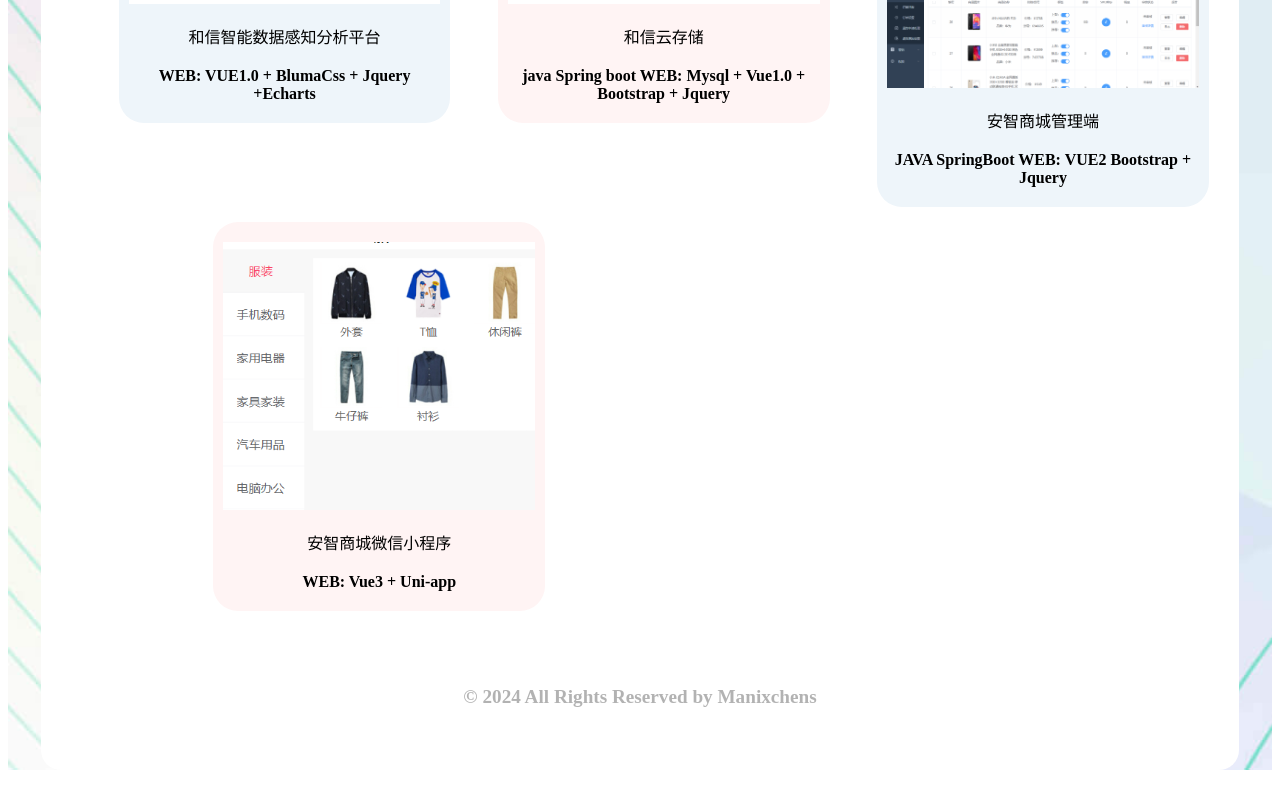
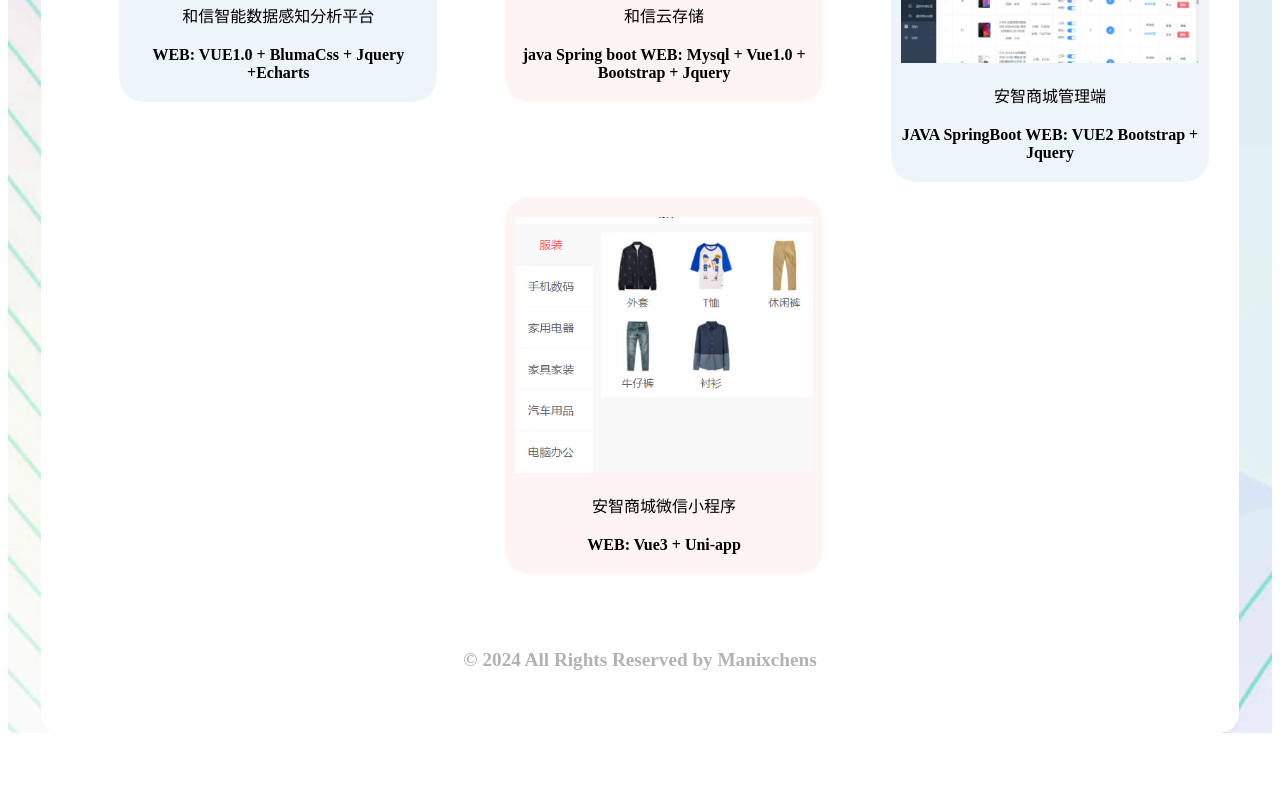
Before and after one commit to ManixChen/manixchen-blog, a Vue app: page /works/webdev in a window 1280 px wide. Shown: the part 1201-2001 px from the top of the page. After the commit the page ends 1964 px from the top, so only its background shows below. Built offline with nearby package versions, Linux system fonts and the light colour scheme.

Commit message:
简单优化

```diff
--- a/src/stores/works.js
+++ b/src/stores/works.js
@@ -2,6 +2,7 @@ import { ref ,computed} from 'vue'
 import { defineStore } from 'pinia'
 
 export const useWorksStore = defineStore('works', () => {
+    // 默认图集
     const allimgs = [
         {src:"/src/assets/imgs/lunbo/project_anli_01.png",title:"安利云购",desc:"WEB VUE3、elementplus、pinia、vuerouter、vueuse"},
         {src:"/src/assets/imgs/lunbo/project_anli_04.png",title:"安利易联网",desc:"WEB VUE2、elementui、vuex、vuerouter"},
--- a/src/views/Works/webdev/index.vue
+++ b/src/views/Works/webdev/index.vue
@@ -1,10 +1,11 @@
 <script setup>
-import { computed, nextTick, onMounted } from "vue";
+import {  nextTick, onMounted } from "vue";
 import { useWorksStore } from "@/stores/works";
 import { storeToRefs } from "pinia";
 const worksStore = useWorksStore();
 const { webImgs, imgs } = storeToRefs(worksStore);
 
+// 获取当前项目类型
 const { current } = defineProps(["current"]);
 onMounted(() => {
   nextTick(worksStore.checkCurrent(current));
@@ -12,7 +13,7 @@ onMounted(() => {
 </script>
 <template>
   <div>
-    <el-row class="webdev-container" justify="center">
+    <el-row class="webdev-container" justify="center" :gutter="20">
       <el-col
         :sm="11"
         :md="7"
@@ -24,7 +25,8 @@ onMounted(() => {
           <el-image
             lazy
             loading="lazy"
-            fit="contain"
+            fit="cover"
+                style="height: 100%;"
             :zoom-rate="1.2"
             :max-scale="7"
             :min-scale="0.2"
@@ -39,7 +41,6 @@ onMounted(() => {
           <strong>{{ img.desc }}</strong>
         </div>
       </el-col>
-      <el-col :sm="24" :md="12"> </el-col>
     </el-row>
   </div>
 </template>
@@ -51,6 +52,32 @@ onMounted(() => {
     text-align: center;
     padding: 20px 10px;
     margin-bottom: 15px;
+    /***
+    position: relative;
+    &:after{
+        content: "";
+        display: block;
+        border-radius: 25px;
+        text-align: center;
+        width: 100%;
+        height: 100%;
+        margin-bottom: 15px;
+        background: rgba(255, 113, 113, 0.6);
+        position: absolute;
+         left: 0;
+        top: -15px;
+        opacity: 0;
+    }
+    &:hover{
+        transform: scale(1.2);
+        transition-duration: 0.2s;
+        &:after{
+            margin-left: 0;
+            margin-top: 15px;
+            transition: 2s;
+            opacity: 0.2;
+        }
+    }**/
   }
 }
 </style>
```
